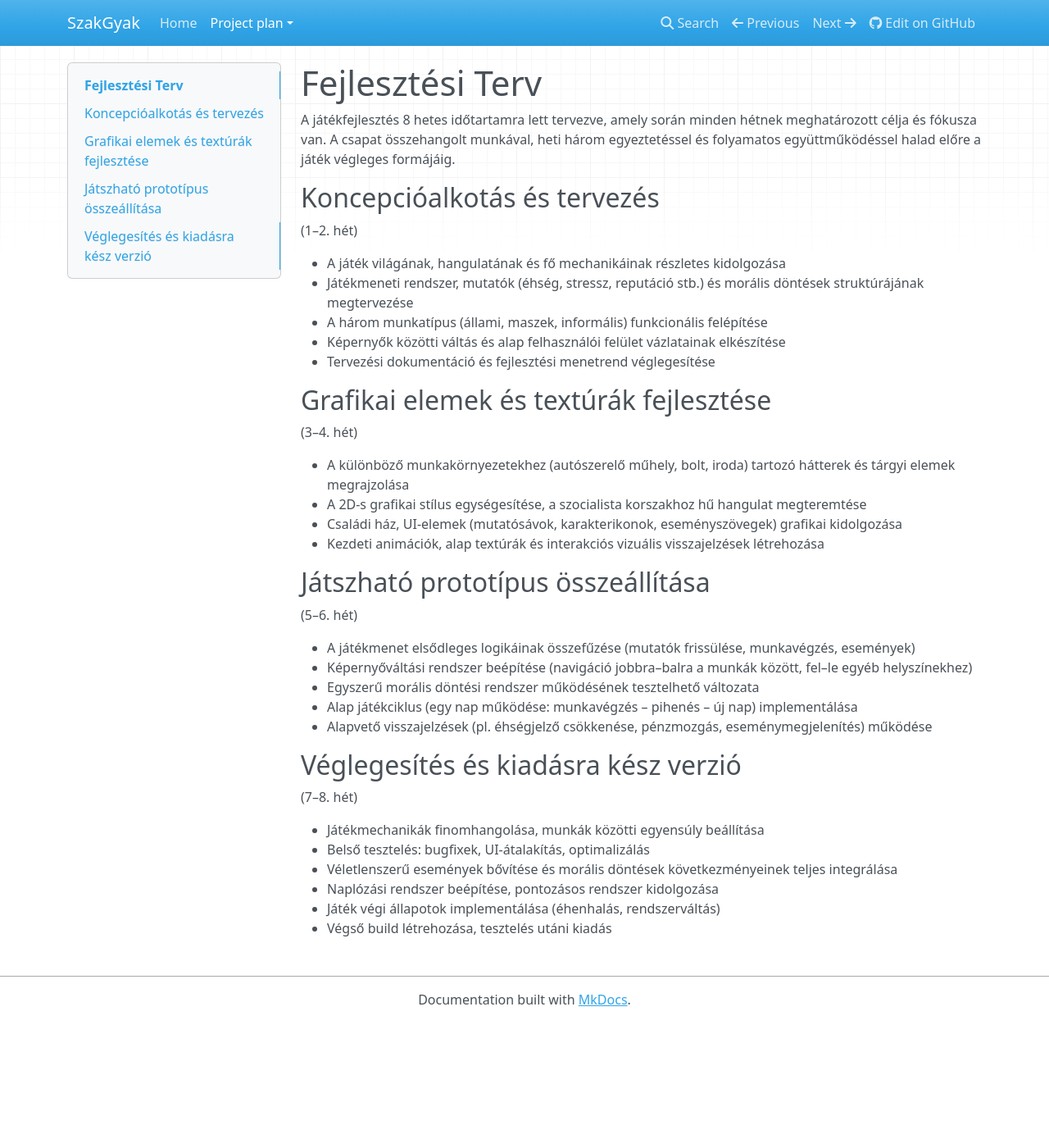
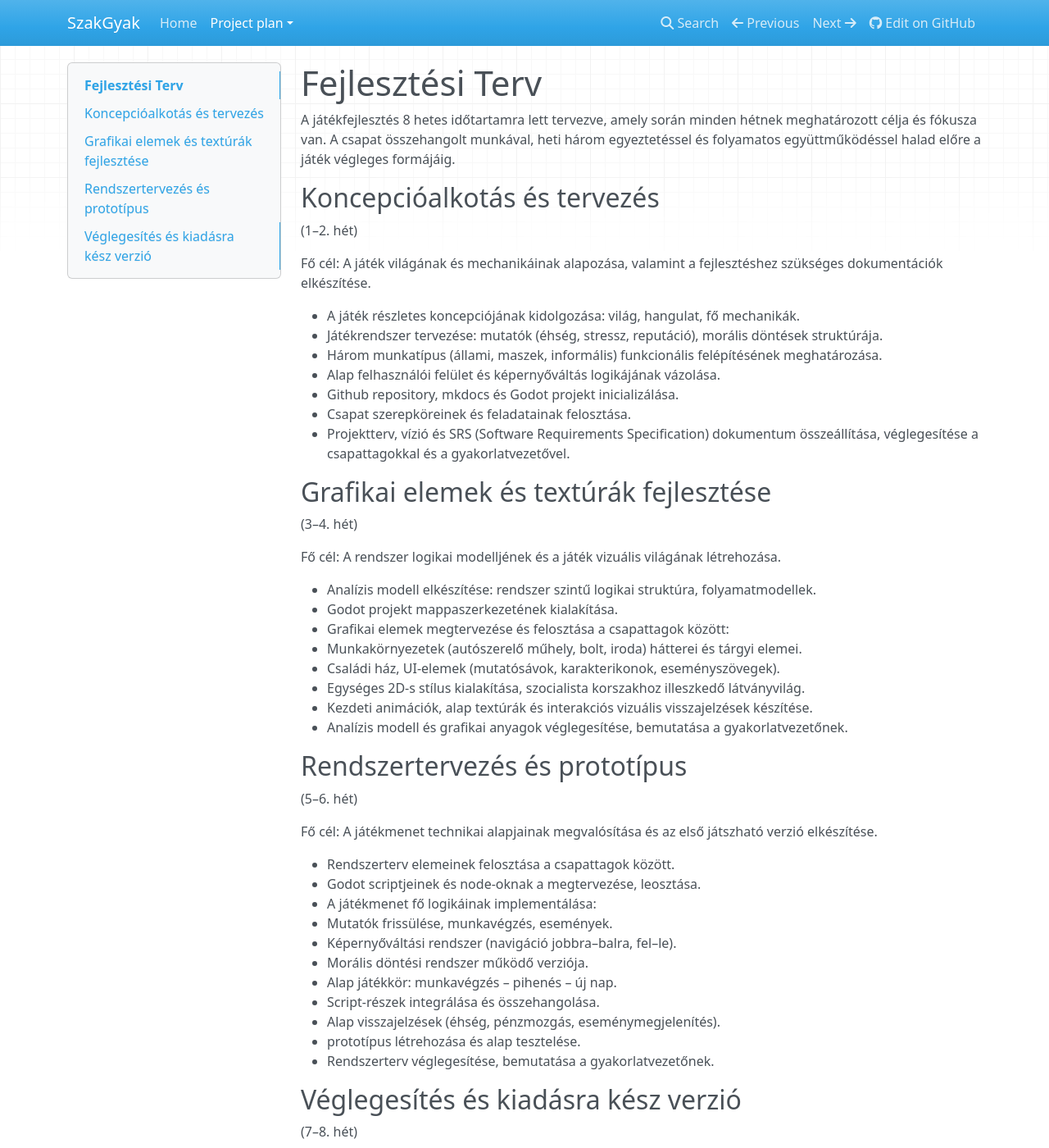
Before and after one commit to szsolt0/SzakGyak, an MkDocs documentation site: the page built from docs/project-plan/development.md, in a window 1280 px wide and 1400 px high. Shown: the whole window at 82% size. Built offline with MkDocs 1.6.1, drawn with Linux system fonts in a browser that asks for light colours; nearby versions of some CDN libraries; some of the changed text lies outside the part shown.

Commit message:
fejlesztési terv véglegesítve

```diff
--- a/docs/project-plan/development.md
+++ b/docs/project-plan/development.md
@@ -8,43 +8,59 @@ egyeztetéssel és folyamatos együttműködéssel halad előre a játék végle
 
 (1--2. hét)
 
-- A játék világának, hangulatának és fő mechanikáinak részletes kidolgozása
-- Játékmeneti rendszer, mutatók (éhség, stressz, reputáció stb.) és morális
-  döntések struktúrájának megtervezése
-- A három munkatípus (állami, maszek, informális) funkcionális felépítése
-- Képernyők közötti váltás és alap felhasználói felület vázlatainak elkészítése
-- Tervezési dokumentáció és fejlesztési menetrend véglegesítése
+Fő cél: A játék világának és mechanikáinak alapozása, valamint a fejlesztéshez szükséges dokumentációk elkészítése.
+
+- A játék részletes koncepciójának kidolgozása: világ, hangulat, fő mechanikák.
+- Játékrendszer tervezése: mutatók (éhség, stressz, reputáció), morális döntések struktúrája.
+- Három munkatípus (állami, maszek, informális) funkcionális felépítésének meghatározása.
+- Alap felhasználói felület és képernyőváltás logikájának vázolása.
+- Github repository, mkdocs és Godot projekt inicializálása.
+- Csapat szerepköreinek és feladatainak felosztása.
+- Projektterv, vízió és SRS (Software Requirements Specification) dokumentum összeállítása, véglegesítése a csapattagokkal és a gyakorlatvezetővel.
 
 ## Grafikai elemek és textúrák fejlesztése
 
 (3--4. hét)
 
-- A különböző munkakörnyezetekhez (autószerelő műhely, bolt, iroda) tartozó
-  hátterek és tárgyi elemek megrajzolása
-- A 2D-s grafikai stílus egységesítése, a szocialista korszakhoz hű hangulat
-  megteremtése
-- Családi ház, UI-elemek (mutatósávok, karakterikonok, eseményszövegek) grafikai
-  kidolgozása
-- Kezdeti animációk, alap textúrák és interakciós vizuális visszajelzések létrehozása
+Fő cél: A rendszer logikai modelljének és a játék vizuális világának létrehozása.
 
-## Játszható prototípus összeállítása
+- Analízis modell elkészítése: rendszer szintű logikai struktúra, folyamatmodellek.
+- Godot projekt mappaszerkezetének kialakítása.
+- Grafikai elemek megtervezése és felosztása a csapattagok között:
+   - Munkakörnyezetek (autószerelő műhely, bolt, iroda) hátterei és tárgyi elemei.
+   - Családi ház, UI-elemek (mutatósávok, karakterikonok, eseményszövegek).
+- Egységes 2D-s stílus kialakítása, szocialista korszakhoz illeszkedő látványvilág.
+- Kezdeti animációk, alap textúrák és interakciós vizuális visszajelzések készítése.
+- Analízis modell és grafikai anyagok véglegesítése, bemutatása a gyakorlatvezetőnek.
+
+## Rendszertervezés és prototípus
 
 (5--6. hét)
 
-- A játékmenet elsődleges logikáinak összefűzése (mutatók frissülése, munkavégzés, események)
-- Képernyőváltási rendszer beépítése (navigáció jobbra–balra a munkák között, fel–le egyéb helyszínekhez)
-- Egyszerű morális döntési rendszer működésének tesztelhető változata
-- Alap játékciklus (egy nap működése: munkavégzés – pihenés – új nap) implementálása
-- Alapvető visszajelzések (pl. éhségjelző csökkenése, pénzmozgás, eseménymegjelenítés) működése
+Fő cél: A játékmenet technikai alapjainak megvalósítása és az első játszható verzió elkészítése.
+
+- Rendszerterv elemeinek felosztása a csapattagok között.
+- Godot scriptjeinek és node-oknak a megtervezése, leosztása.
+- A játékmenet fő logikáinak implementálása:
+   - Mutatók frissülése, munkavégzés, események.
+   - Képernyőváltási rendszer (navigáció jobbra–balra, fel–le).
+   - Morális döntési rendszer működő verziója.
+   - Alap játékkör: munkavégzés – pihenés – új nap.
+- Script-részek integrálása és összehangolása.
+- Alap visszajelzések (éhség, pénzmozgás, eseménymegjelenítés).
+- prototípus létrehozása és alap tesztelése.
+- Rendszerterv véglegesítése, bemutatása a gyakorlatvezetőnek.
 
 ## Véglegesítés és kiadásra kész verzió
 
 (7--8. hét)
 
-- Játékmechanikák finomhangolása, munkák közötti egyensúly beállítása
-- Belső tesztelés: bugfixek, UI-átalakítás, optimalizálás
-- Véletlenszerű események bővítése és morális döntések következményeinek
-  teljes integrálása
-- Naplózási rendszer beépítése, pontozásos rendszer kidolgozása
-- Játék végi állapotok implementálása (éhenhalás, rendszerváltás)
-- Végső build létrehozása, tesztelés utáni kiadás
+Fő cél: A játék végleges funkcióinak kialakítása, tesztelése és kiadásra kész verzió elkészítése.
+
+- Tesztelési terv felosztása, egyes elemek külön megvalósítása csapattagok által.
+- Játékmechanikák finomhangolása, munkák közötti egyensúly beállítása.
+- UI-átalakítás, optimalizálás, bugfixek belső tesztelések alapján.
+- Véletlenszerű események bővítése, morális döntések következményeinek implementálása.
+- Naplózási és pontozási rendszer beépítése.
+- Játék végi állapotok programozása (éhenhalás, rendszerváltás).
+- Végső build létrehozása és bemutatása a gyakorlatvezetőnek.
```
